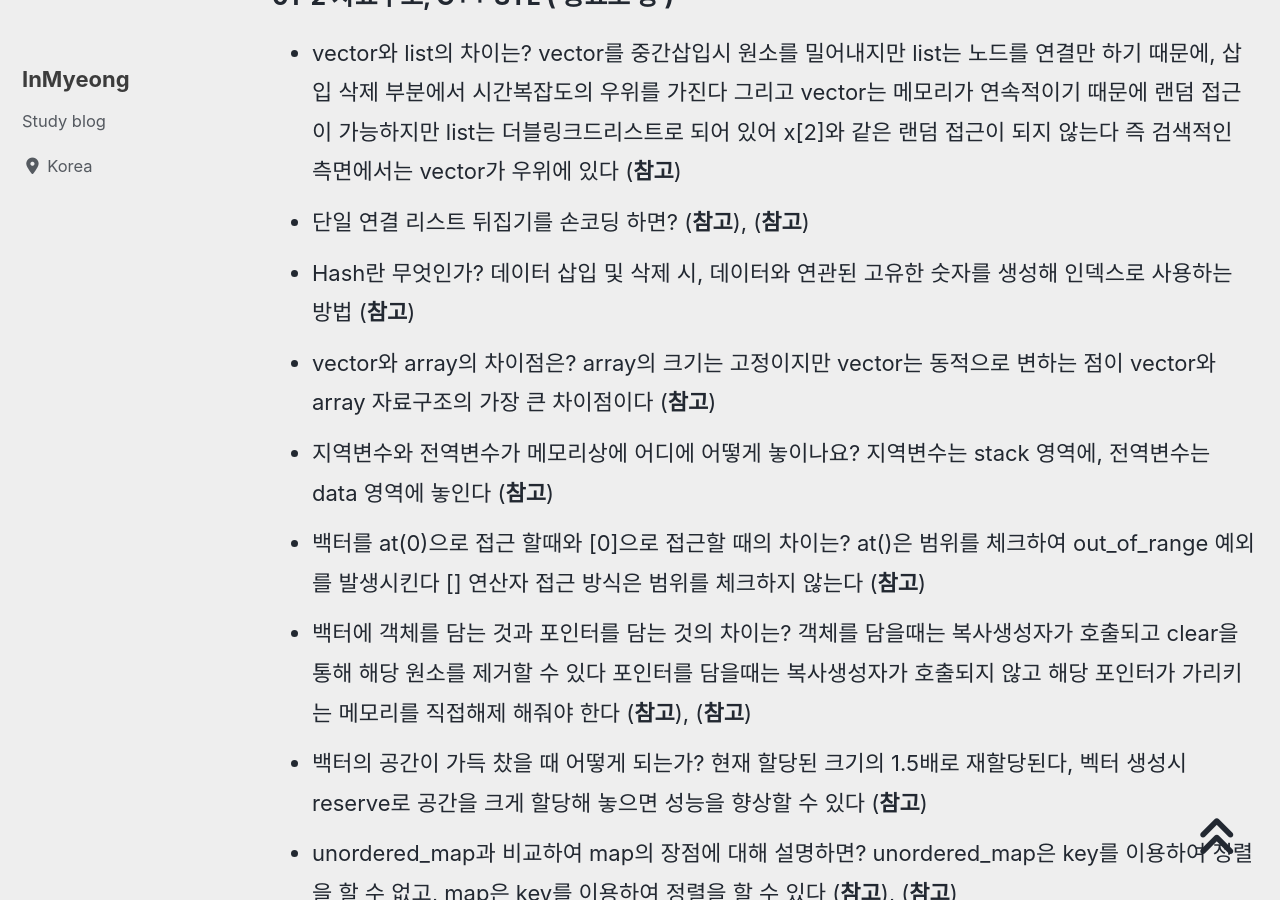
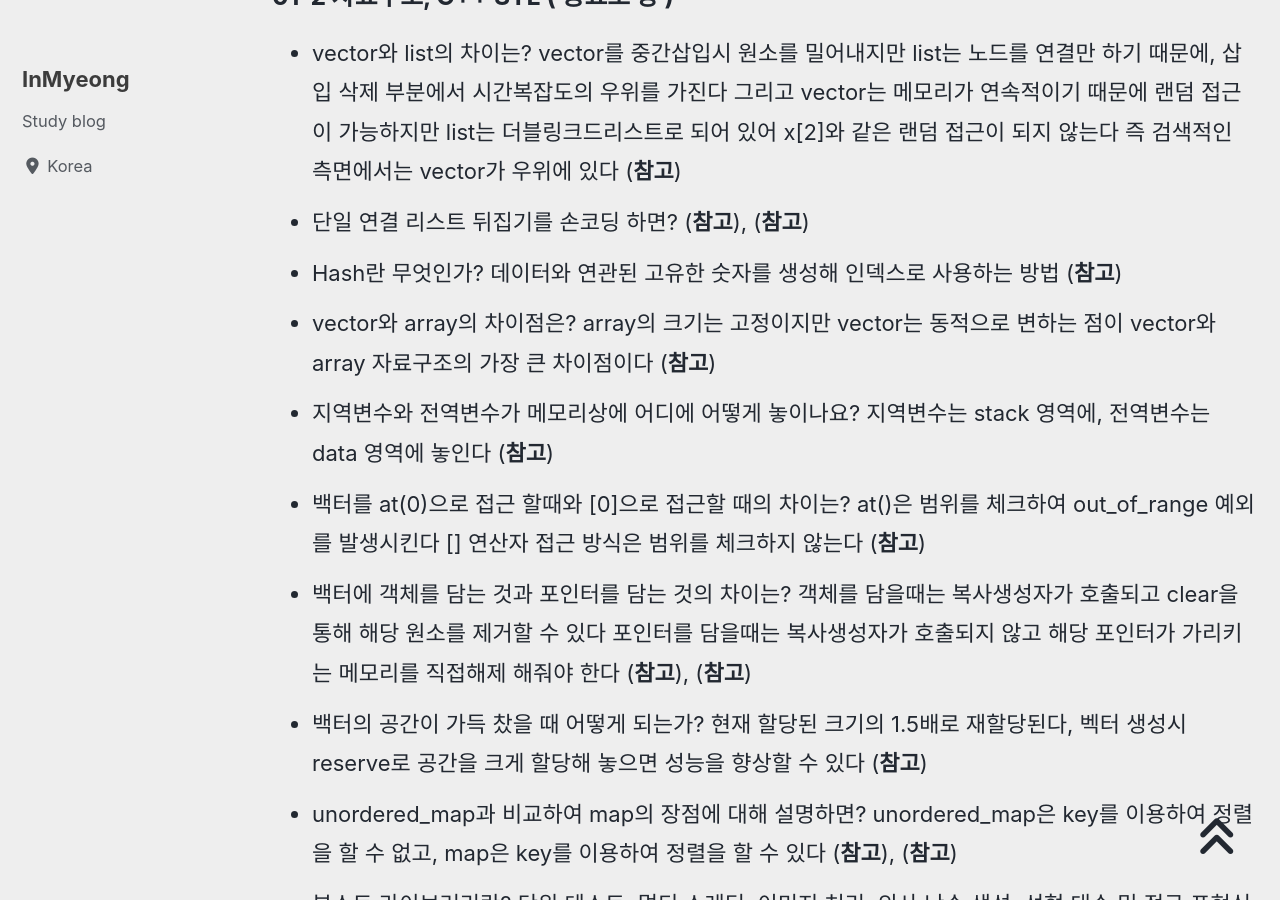
Before and after one commit to devMyeong/devMyeong.github.io, a Jekyll site: the page built from _posts/cs/2022-09-05-블로그-면접준비.md, in a window 1280 px wide and 900 px high, scrolled down 12024 px. Built offline with Jekyll 4.4.1, drawn with Linux system fonts in a browser that asks for light colours; cached includes are drawn as plain includes; nearby versions of some CDN libraries; some web fonts are replaced; comment, search, counter and statistics services are not loaded.

Commit message:
Chore : 수정

```diff
--- a/_posts/cs/2022-09-05-블로그-면접준비.md
+++ b/_posts/cs/2022-09-05-블로그-면접준비.md
@@ -116,7 +116,7 @@ last_modified_at: 2022-10-30
 ### 01-2 자료구조, C++ STL ( 중요도 상 )
 - vector와 list의 차이는? vector를 중간삽입시 원소를 밀어내지만 list는 노드를 연결만 하기 때문에, 삽입 삭제 부분에서 시간복잡도의 우위를 가진다 그리고 vector는 메모리가 연속적이기 때문에 랜덤 접근이 가능하지만 list는 더블링크드리스트로 되어 있어 x[2]와 같은 랜덤 접근이 되지 않는다 즉 검색적인 측면에서는 vector가 우위에 있다 ([**참고**](https://chanheess.tistory.com/154))
 - 단일 연결 리스트 뒤집기를 손코딩 하면? ([**참고**](https://www.fwantastic.com/2021/01/leetcode-206-reverse-linked-list.html)), ([**참고**](https://modernalchemist.tistory.com/43))
-- Hash란 무엇인가? 데이터 삽입 및 삭제 시, 데이터와 연관된 고유한 숫자를 생성해 인덱스로 사용하는 방법 ([**참고**](https://github.com/gyoogle/tech-interview-for-developer/blob/master/Interview/Interview%20List.md#%EC%96%B8%EC%96%B4))
+- Hash란 무엇인가? 데이터와 연관된 고유한 숫자를 생성해 인덱스로 사용하는 방법 ([**참고**](https://github.com/gyoogle/tech-interview-for-developer/blob/master/Interview/Interview%20List.md#%EC%96%B8%EC%96%B4))
 - vector와 array의 차이점은? array의 크기는 고정이지만 vector는 동적으로 변하는 점이 vector와 array 자료구조의 가장 큰 차이점이다 ([**참고**](https://hanbit.co.kr/network/category/category_view.html?cms_code=CMS7393457320))
 - 지역변수와 전역변수가 메모리상에 어디에 어떻게 놓이나요? 지역변수는 stack 영역에, 전역변수는 data 영역에 놓인다 ([**참고**](https://snupi.tistory.com/9))
 - 백터를 at(0)으로 접근 할때와 [0]으로 접근할 때의 차이는? at()은 범위를 체크하여 out_of_range 예외를 발생시킨다 [] 연산자 접근 방식은 범위를 체크하지 않는다 ([**참고**](https://kwaksh2319.tistory.com/406))
```
